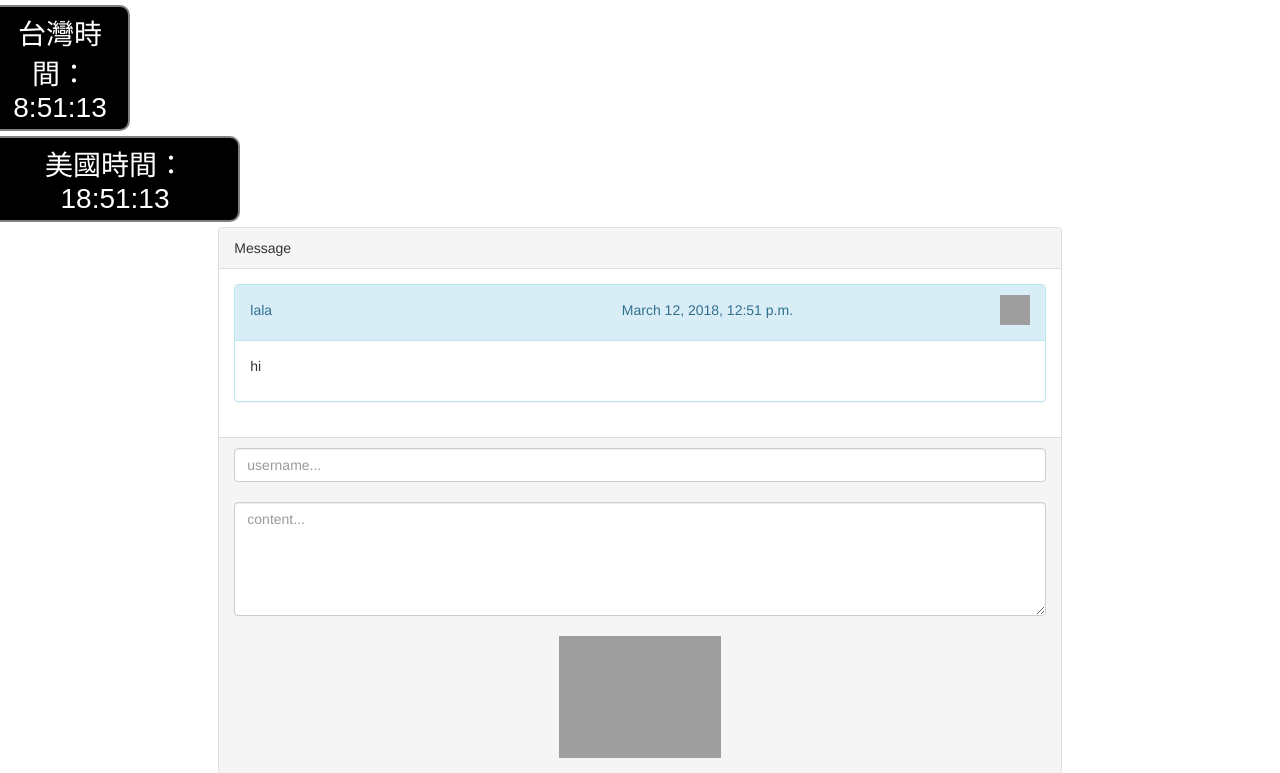
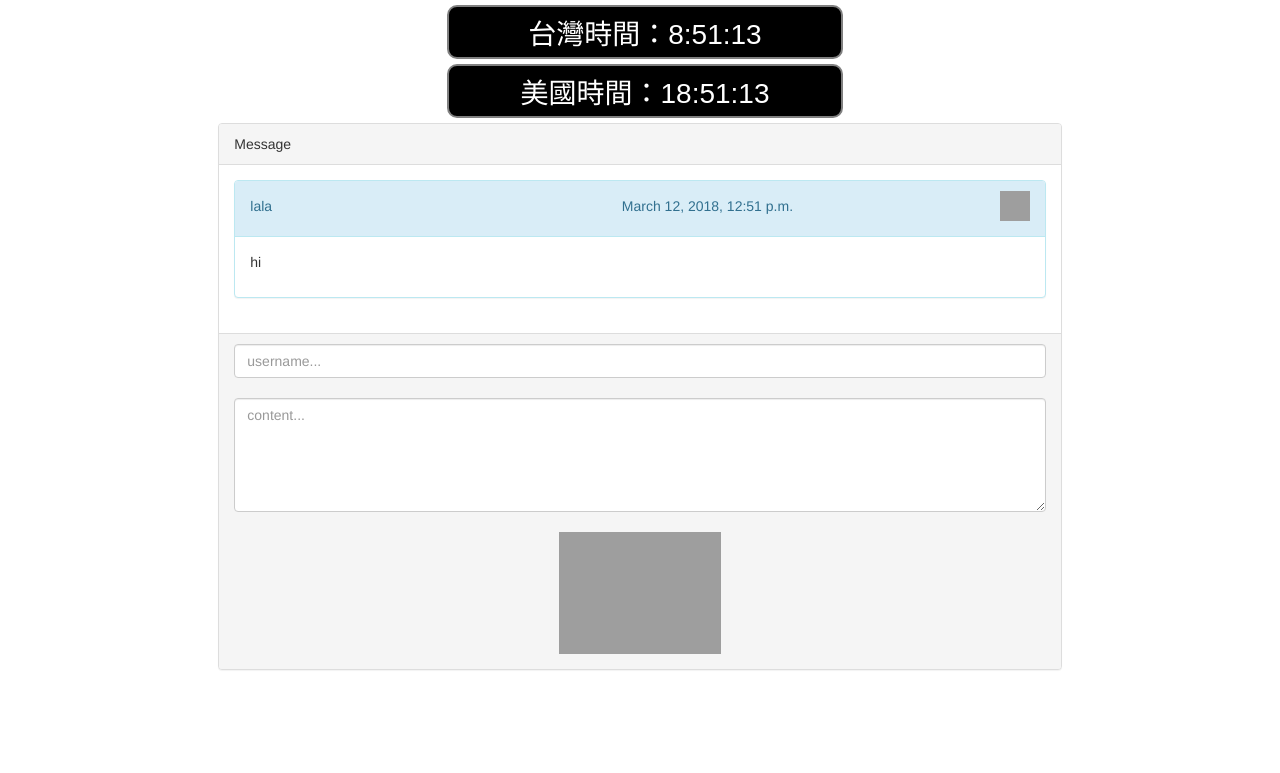
Before and after one commit to TanSita/messageboard, a Django app: page /messageboard/ in a window 1280 px wide. Shown: the top 773 px of the page. Run offline with Django 3.2, Linux system fonts and the light colour scheme; data comes from the database, SQL or seed files in the repository; some libraries are stand-ins or nearby versions; grey boxes are pictures that could not be loaded.

Commit message:
add clock

```diff
--- a/static/css/index.css
+++ b/static/css/index.css
@@ -8,7 +8,7 @@ p.postdate
 	margin-top: 5px;
 }
 
-#TWclock
+.clock
 {
 	color:white;
 	font: 2em sans-serif;
@@ -17,19 +17,6 @@ p.postdate
 	padding: 5px;
 	border: solid gray 2px;
 	border-radius: 10px;
-	width:140px;
+	width:100%;
 	text-align:center;
 }
-
-#USclock
-{
-	color:white;
-	font: 2em sans-serif;
-	background: black;
-	margin: 5px;
-	padding: 5px;
-	border: solid gray 2px;
-	border-radius: 10px;
-	width:250px;
-	text-align:center;
-}
--- a/templates/home.html
+++ b/templates/home.html
@@ -40,9 +40,9 @@
 </head>
 
 <body onload="startTime()">
-	<div class="row text-center">
-	    <div id="TWclock"></div>
-	    <div id="USclock"></div>
+	<div class="col-xs-offset-4 col-xs-4">
+	    <div id="TWclock" class="clock"></div>
+	    <div id="USclock" class="clock"></div>
 	</div>
 
 	<div class="row">
```
